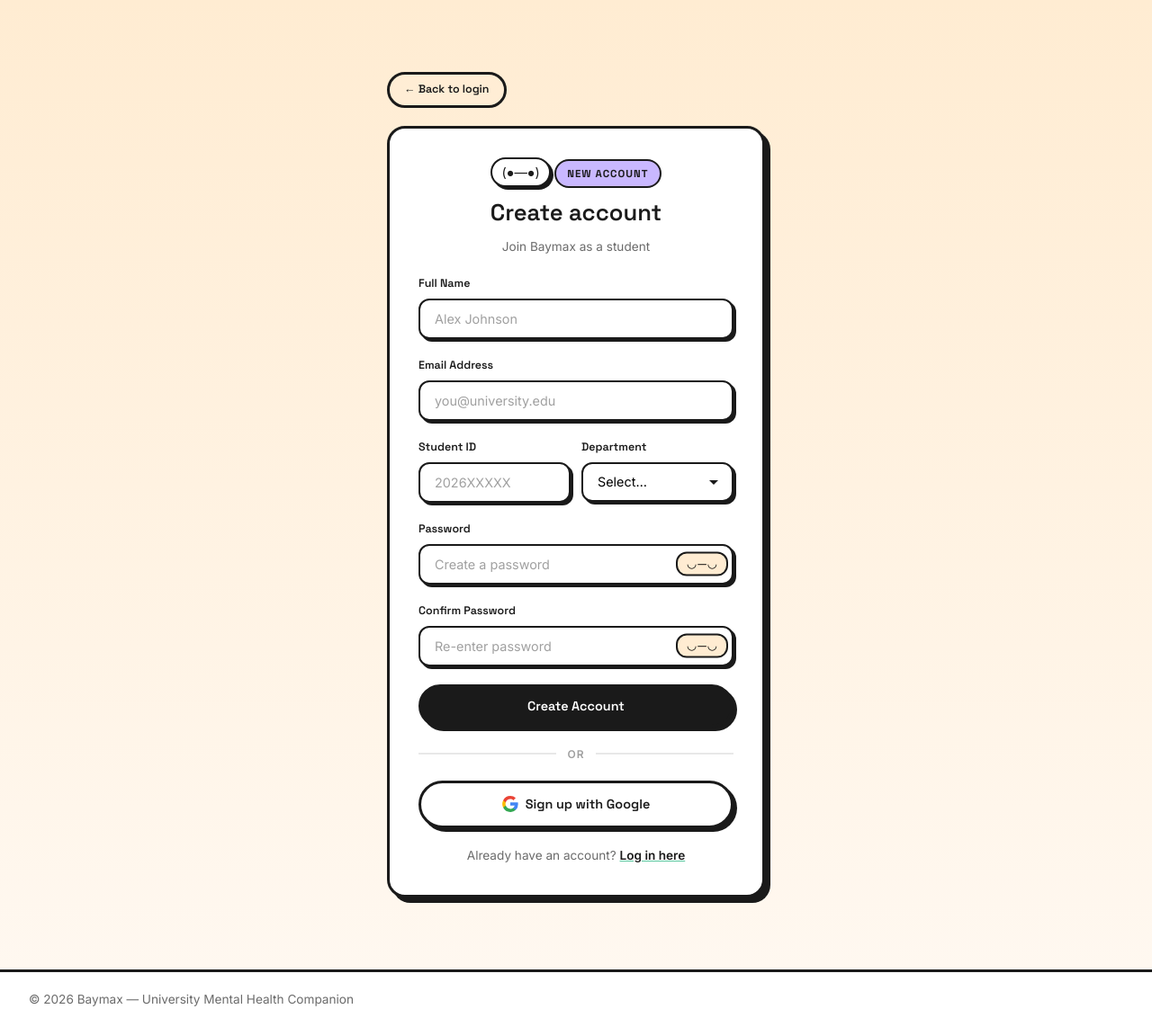
After one commit to ryokrieger/Baymax, a Django app: page /register/ in a window 1280 px wide. The commit adds this page. Shown: the whole page at 90% size. Run offline with Django 4.2, Linux system fonts and the light colour scheme; parts of the project's set-up code (start-up, migrations or seed data) failed here and were passed over.

Commit message:
Done with Registration

```diff
--- a/app/core/urls.py
+++ b/app/core/urls.py
@@ -4,4 +4,9 @@ from core.views import auth
 
 urlpatterns = [
     path('', auth.landing_view, name='landing'),
+
+    path('register/', auth.register_view, name='register'),
+    path('register/verify/', auth.register_verify_view, name='register_verify'),
+    path('register/google/', auth.register_google_view, name='register_google'),
+    path('google/callback/', auth.google_callback_view, name='google_callback'),
 ]
--- a/app/core/views/auth.py
+++ b/app/core/views/auth.py
@@ -1,8 +1,36 @@
 import functools
+import secrets
+import time
 
+from django.contrib.auth.hashers import make_password
+from django.contrib.auth.password_validation import validate_password
 from django.core.cache import cache
-from django.shortcuts import render, redirect
+from django.core.exceptions import ValidationError
+from django.core.validators import validate_email
+from django.shortcuts import redirect, render
 
+from core.components import VALID_DEPARTMENTS
+from core.db import connect_db
+from core.email_utils import send_otp_email
+
+OTP_EXPIRY_SECONDS = 600     # 10 minutes
+OTP_RESEND_COOLDOWN = 300    # 5 minutes
+OTP_CACHE_TTL = 900          # kept a bit past expiry so we can say "expired", not "not found"
+
+# Maps a `users.role` value to the URL name of that role's dashboard.
+# The routes themselves are placeholders — defined here so every view that
+# needs to redirect somewhere role-appropriate uses the same mapping.
+_DASHBOARD_URL_NAMES = {
+    'student': 'student_dashboard',
+    'professional': 'professional_dashboard',
+    'authority': 'authority_dashboard',
+    'admin_it': 'admin_dashboard',
+}
+
+
+# ---------------------------------------------------------------------------
+# Decorators
+# ---------------------------------------------------------------------------
 
 def login_required_role(*roles):
     """Restrict a view to one or more session-authenticated roles."""
@@ -34,6 +62,282 @@ def rate_limit(max_attempts: int = 5, window: int = 900):
     return decorator
 
 
+# ---------------------------------------------------------------------------
+# Landing
+# ---------------------------------------------------------------------------
+
 def landing_view(request):
     """Public landing page — entry point into registration/login."""
     return render(request, 'auth/landing.html')
+
+
+# ---------------------------------------------------------------------------
+# Registration — OTP path
+# ---------------------------------------------------------------------------
+
+def _pending_key(email: str) -> str:
+    return f'pending_registration:{email}'
+
+
+def _generate_otp() -> str:
+    return f'{secrets.randbelow(1_000_000):06d}'
+
+
+def register_view(request):
+    """Step 1 of student self-registration — collect details, send an OTP."""
+    errors = {}
+    form_data = {'full_name': '', 'email': '', 'student_id': '', 'department': ''}
+
+    if request.method == 'POST':
+        full_name = request.POST.get('full_name', '').strip()
+        email = request.POST.get('email', '').strip().lower()
+        student_id = request.POST.get('student_id', '').strip()
+        department = request.POST.get('department', '').strip()
+        password = request.POST.get('password', '')
+        confirm_password = request.POST.get('confirm_password', '')
+
+        form_data = {
+            'full_name': full_name,
+            'email': email,
+            'student_id': student_id,
+            'department': department,
+        }
+
+        if not full_name:
+            errors['full_name'] = 'Full name is required.'
+
+        try:
+            validate_email(email)
+        except ValidationError:
+            errors['email'] = 'Enter a valid email address.'
+
+        if not student_id:
+            errors['student_id'] = 'Student ID is required.'
+
+        if department not in VALID_DEPARTMENTS:
+            errors['department'] = 'Select a valid department.'
+
+        if not errors.get('email'):
+            conn = connect_db()
+            try:
+                with conn.cursor() as cur:
+                    cur.execute('SELECT id FROM users WHERE email = %s', [email])
+                    if cur.fetchone():
+                        errors['email'] = 'An account with this email already exists.'
+                    if not errors.get('student_id'):
+                        cur.execute('SELECT id FROM students WHERE student_id = %s', [student_id])
+                        if cur.fetchone():
+                            errors['student_id'] = 'This student ID is already registered.'
+            finally:
+                conn.close()
+
+        if not password:
+            errors['password'] = 'Password is required.'
+        else:
+            try:
+                validate_password(password)
+            except ValidationError as exc:
+                errors['password'] = ' '.join(exc.messages)
+
+        if password and confirm_password != password:
+            errors['confirm_password'] = 'Passwords do not match.'
+
+        if not errors:
+            otp_code = _generate_otp()
+            now = time.time()
+            cache.set(_pending_key(email), {
+                'full_name': full_name,
+                'student_id': student_id,
+                'department': department,
+                'password_hash': make_password(password),
+                'otp_code': otp_code,
+                'otp_expires_at': now + OTP_EXPIRY_SECONDS,
+                'last_sent_at': now,
+            }, OTP_CACHE_TTL)
+
+            send_otp_email(email, otp_code)
+
+            request.session['pending_registration_email'] = email
+            return redirect('register_verify')
+
+    return render(request, 'auth/register.html', {
+        'errors': errors,
+        'form_data': form_data,
+        'departments': VALID_DEPARTMENTS,
+    })
+
+
+@rate_limit(max_attempts=5, window=900)
+def register_verify_view(request):
+    """Step 2 — enter the emailed code (or request a new one) to finish registration."""
+    email = request.session.get('pending_registration_email')
+    if not email:
+        return redirect('register')
+
+    error = None
+    resent = False
+
+    if getattr(request, 'rate_limited', False):
+        return render(request, 'auth/register_otp.html', {
+            'email': email,
+            'error': 'Too many attempts. Please wait 15 minutes and try again.',
+        })
+
+    pending = cache.get(_pending_key(email))
+
+    if request.method == 'POST':
+        if not pending:
+            return redirect('register')
+
+        if 'resend' in request.POST:
+            elapsed = time.time() - pending['last_sent_at']
+            if elapsed < OTP_RESEND_COOLDOWN:
+                wait = int(OTP_RESEND_COOLDOWN - elapsed)
+                error = f'Please wait {wait} seconds before requesting a new code.'
+            else:
+                new_code = _generate_otp()
+                pending['otp_code'] = new_code
+                pending['otp_expires_at'] = time.time() + OTP_EXPIRY_SECONDS
+                pending['last_sent_at'] = time.time()
+                cache.set(_pending_key(email), pending, OTP_CACHE_TTL)
+                send_otp_email(email, new_code)
+                resent = True
+        else:
+            entered_code = request.POST.get('otp_code', '').strip()
+
+            if time.time() > pending['otp_expires_at']:
+                error = 'This code has expired. Request a new one below.'
+            elif entered_code != pending['otp_code']:
+                key = f'rate_limit:{email}'
+                cache.set(key, cache.get(key, 0) + 1, 900)
+                error = 'Incorrect code. Please try again.'
+            else:
+                conn = connect_db()
+                try:
+                    with conn:
+                        with conn.cursor() as cur:
+                            cur.execute(
+                                'INSERT INTO users (role, full_name, email, password) '
+                                'VALUES (%s, %s, %s, %s) RETURNING id',
+                                ['student', pending['full_name'], email, pending['password_hash']],
+                            )
+                            user_id = cur.fetchone()['id']
+                            cur.execute(
+                                'INSERT INTO students (user_id, student_id, department) '
+                                'VALUES (%s, %s, %s)',
+                                [user_id, pending['student_id'], pending['department']],
+                            )
+                finally:
+                    conn.close()
+
+                cache.delete(_pending_key(email))
+                del request.session['pending_registration_email']
+                request.session['user_id'] = user_id
+                request.session['role'] = 'student'
+                request.session.cycle_key()
+                return redirect(_DASHBOARD_URL_NAMES['student'])
+
+    return render(request, 'auth/register_otp.html', {
+        'email': email,
+        'error': error,
+        'resent': resent,
+    })
+
+
+# ---------------------------------------------------------------------------
+# Registration — Google OAuth path
+# ---------------------------------------------------------------------------
+
+def google_callback_view(request):
+    """
+    Where allauth sends the browser after a successful Google handshake
+    (LOGIN_REDIRECT_URL in settings.py). Checks the authenticated email
+    against our own `users` table — existing account logs straight in,
+    new email goes to register_google to collect the remaining fields.
+    """
+    if not request.user.is_authenticated:
+        return redirect('login')
+
+    email = request.user.email
+    conn = connect_db()
+    try:
+        with conn.cursor() as cur:
+            cur.execute('SELECT id, role FROM users WHERE email = %s', [email])
+            row = cur.fetchone()
+    finally:
+        conn.close()
+
+    if row:
+        request.session['user_id'] = row['id']
+        request.session['role'] = row['role']
+        request.session.cycle_key()
+        return redirect(_DASHBOARD_URL_NAMES[row['role']])
+
+    request.session['pending_google_email'] = email
+    request.session['pending_google_name'] = request.user.get_full_name() or email
+    return redirect('register_google')
+
+
+def register_google_view(request):
+    """Step 2 of Google sign-up — collect student_id/department, then create the account."""
+    email = request.session.get('pending_google_email')
+    full_name = request.session.get('pending_google_name')
+    if not email:
+        return redirect('landing')
+
+    errors = {}
+    form_data = {'student_id': '', 'department': ''}
+
+    if request.method == 'POST':
+        student_id = request.POST.get('student_id', '').strip()
+        department = request.POST.get('department', '').strip()
+        form_data = {'student_id': student_id, 'department': department}
+
+        if not student_id:
+            errors['student_id'] = 'Student ID is required.'
+        if department not in VALID_DEPARTMENTS:
+            errors['department'] = 'Select a valid department.'
+
+        if not errors.get('student_id'):
+            conn = connect_db()
+            try:
+                with conn.cursor() as cur:
+                    cur.execute('SELECT id FROM students WHERE student_id = %s', [student_id])
+                    if cur.fetchone():
+                        errors['student_id'] = 'This student ID is already registered.'
+            finally:
+                conn.close()
+
+        if not errors:
+            conn = connect_db()
+            try:
+                with conn:
+                    with conn.cursor() as cur:
+                        cur.execute(
+                            'INSERT INTO users (role, full_name, email, password) '
+                            'VALUES (%s, %s, %s, %s) RETURNING id',
+                            ['student', full_name, email, make_password(None)],
+                        )
+                        user_id = cur.fetchone()['id']
+                        cur.execute(
+                            'INSERT INTO students (user_id, student_id, department) '
+                            'VALUES (%s, %s, %s)',
+                            [user_id, student_id, department],
+                        )
+            finally:
+                conn.close()
+
+            del request.session['pending_google_email']
+            del request.session['pending_google_name']
+            request.session['user_id'] = user_id
+            request.session['role'] = 'student'
+            request.session.cycle_key()
+            return redirect(_DASHBOARD_URL_NAMES['student'])
+
+    return render(request, 'auth/register_google.html', {
+        'email': email,
+        'full_name': full_name,
+        'errors': errors,
+        'form_data': form_data,
+        'departments': VALID_DEPARTMENTS,
+    })
--- a/app/static/css/components.css
+++ b/app/static/css/components.css
@@ -22,6 +22,10 @@
   padding: var(--space-md);
 }
 .card-compact { padding: var(--space-md); }
+.card-lg { padding: var(--space-lg); }
+
+.mb-sm { margin-bottom: var(--space-sm); }
+.mb-md { margin-bottom: var(--space-md); }
 
 .role-card {
   text-decoration: none;
@@ -64,6 +68,7 @@
 .btn-white { background: var(--white); color: var(--black); box-shadow: var(--shadow-medium); }
 .btn-white:hover { transform: translateY(-2px); box-shadow: var(--shadow-hard); }
 .btn:disabled { opacity: 0.5; cursor: not-allowed; transform: none !important; }
+.btn-full { width: 100%; }
 
 /* ── Badges ── */
 .badge {
--- a/app/static/css/forms.css
+++ b/app/static/css/forms.css
@@ -38,6 +38,23 @@ select.input {
   margin-bottom: 6px;
 }
 
+/* ── Field Group ── (stacked form fields with consistent spacing) */
+.field-group {
+  display: flex;
+  flex-direction: column;
+  gap: var(--space-md);
+  margin-top: var(--space-md);
+}
+
+/* ── Inline Auth Link ── (e.g. "Register here" inside a sentence) */
+.auth-link {
+  color: var(--black);
+  font-weight: 700;
+  text-decoration: underline;
+  text-decoration-color: var(--mint-dark);
+  cursor: pointer;
+}
+
 /* ── Password Toggle ── */
 .pwd-wrap { position: relative; }
 .pwd-wrap .input { padding-right: 68px; }
@@ -60,7 +77,7 @@ select.input {
 .pwd-toggle:hover { background: var(--peach); transform: translateY(-50%) scale(1.05); }
 .pwd-toggle:active { transform: translateY(-50%) scale(0.95); }
 
-/* ── Validation ── */
+/* ── Validation ── (new — not in the mockup, built from existing tokens) */
 .input-error {
   border-color: var(--coral-dark);
   box-shadow: 3px 3px 0px var(--coral-dark);
--- /dev/null
+++ b/app/templates/auth/register.html
@@ -0,0 +1,102 @@
+{% extends 'base.html' %}
+
+{% block title %}Create account — Baymax{% endblock %}
+
+{% block navbar %}{% endblock %}
+
+{% block content %}
+<div class="bg-gradient-soft landing-page-wrap">
+  <div class="auth-wrap">
+    <a href="/login/" class="btn btn-ghost btn-sm mb-md">← Back to login</a>
+
+    <div class="card card-lg">
+      <div class="text-center">
+        <div class="brand-face mb-sm">(●—●)</div>
+        <div class="badge badge-lavender mb-sm">New Account</div>
+        <h2 class="display-md">Create account</h2>
+        <p class="body-sm mt-sm">Join Baymax as a student</p>
+      </div>
+
+      <form method="post" class="field-group" novalidate>
+        {% csrf_token %}
+
+        <div>
+          <label class="field-label" for="id_full_name">Full Name</label>
+          <input type="text" id="id_full_name" name="full_name" class="input{% if errors.full_name %} input-error{% endif %}" placeholder="Alex Johnson" value="{{ form_data.full_name }}">
+          {% if errors.full_name %}<p class="error-text">{{ errors.full_name }}</p>{% endif %}
+        </div>
+
+        <div>
+          <label class="field-label" for="id_email">Email Address</label>
+          <input type="email" id="id_email" name="email" class="input{% if errors.email %} input-error{% endif %}" placeholder="you@university.edu" value="{{ form_data.email }}">
+          {% if errors.email %}<p class="error-text">{{ errors.email }}</p>{% endif %}
+        </div>
+
+        <div class="grid-2 gap-sm">
+          <div>
+            <label class="field-label" for="id_student_id">Student ID</label>
+            <input type="text" id="id_student_id" name="student_id" class="input{% if errors.student_id %} input-error{% endif %}" placeholder="2026XXXXX" value="{{ form_data.student_id }}">
+            {% if errors.student_id %}<p class="error-text">{{ errors.student_id }}</p>{% endif %}
+          </div>
+          <div>
+            <label class="field-label" for="id_department">Department</label>
+            <select id="id_department" name="department" class="input{% if errors.department %} input-error{% endif %}">
+              <option value="">Select…</option>
+              {% for dept in departments %}
+                <option value="{{ dept }}" {% if form_data.department == dept %}selected{% endif %}>{{ dept }}</option>
+              {% endfor %}
+            </select>
+            {% if errors.department %}<p class="error-text">{{ errors.department }}</p>{% endif %}
+          </div>
+        </div>
+
+        <div>
+          <label class="field-label" for="id_password">Password</label>
+          <div class="pwd-wrap">
+            <input type="password" id="id_password" name="password" class="input{% if errors.password %} input-error{% endif %}" placeholder="Create a password">
+            <button type="button" class="pwd-toggle" data-toggle-target="id_password">◡—◡</button>
+          </div>
+          {% if errors.password %}<p class="error-text">{{ errors.password }}</p>{% endif %}
+        </div>
+
+        <div>
+          <label class="field-label" for="id_confirm_password">Confirm Password</label>
+          <div class="pwd-wrap">
+            <input type="password" id="id_confirm_password" name="confirm_password" class="input{% if errors.confirm_password %} input-error{% endif %}" placeholder="Re-enter password">
+            <button type="button" class="pwd-toggle" data-toggle-target="id_confirm_password">◡—◡</button>
+          </div>
+          {% if errors.confirm_password %}<p class="error-text">{{ errors.confirm_password }}</p>{% endif %}
+        </div>
+
+        <button type="submit" class="btn btn-primary btn-full">Create Account</button>
+
+        <div class="divider">
+          <div class="divider-line"></div>
+          or
+          <div class="divider-line"></div>
+        </div>
+
+        <a href="/accounts/google/login/" class="btn btn-white btn-full">
+          <svg width="18" height="18" viewBox="0 0 18 18"><path fill="#4285F4" d="M17.64 9.2c0-.63-.06-1.25-.16-1.84H9v3.49h4.84a4.14 4.14 0 0 1-1.8 2.71v2.26h2.92a8.78 8.78 0 0 0 2.68-6.62z"/><path fill="#34A853" d="M9 18a8.62 8.62 0 0 0 5.96-2.18l-2.92-2.26a5.43 5.43 0 0 1-8.08-2.85H1.1v2.33A9 9 0 0 0 9 18z"/><path fill="#FBBC05" d="M3.96 10.71a5.33 5.33 0 0 1 0-3.42V4.96H1.1a9.01 9.01 0 0 0 0 8.08l2.86-2.33z"/><path fill="#EA4335" d="M9 3.58c1.32 0 2.5.45 3.44 1.35l2.58-2.58A8.89 8.89 0 0 0 9 0a9 9 0 0 0-7.9 4.96l2.86 2.33A5.36 5.36 0 0 1 9 3.58z"/></svg>
+          Sign up with Google
+        </a>
+
+        <p class="body-sm text-center">
+          Already have an account? <a href="/login/" class="auth-link">Log in here</a>
+        </p>
+      </form>
+    </div>
+  </div>
+</div>
+
+{% block extra_scripts %}
+<script>
+  document.querySelectorAll('.pwd-toggle').forEach(function (btn) {
+    btn.addEventListener('click', function () {
+      var input = document.getElementById(btn.dataset.toggleTarget);
+      input.type = input.type === 'password' ? 'text' : 'password';
+    });
+  });
+</script>
+{% endblock %}
+{% endblock %}
```
Also changed, not shown: app/config/settings.py (+13 -0 lines), app/templates/auth/register_google.html (added, +44 -0 lines), app/templates/auth/register_otp.html (added, +46 -0 lines).
